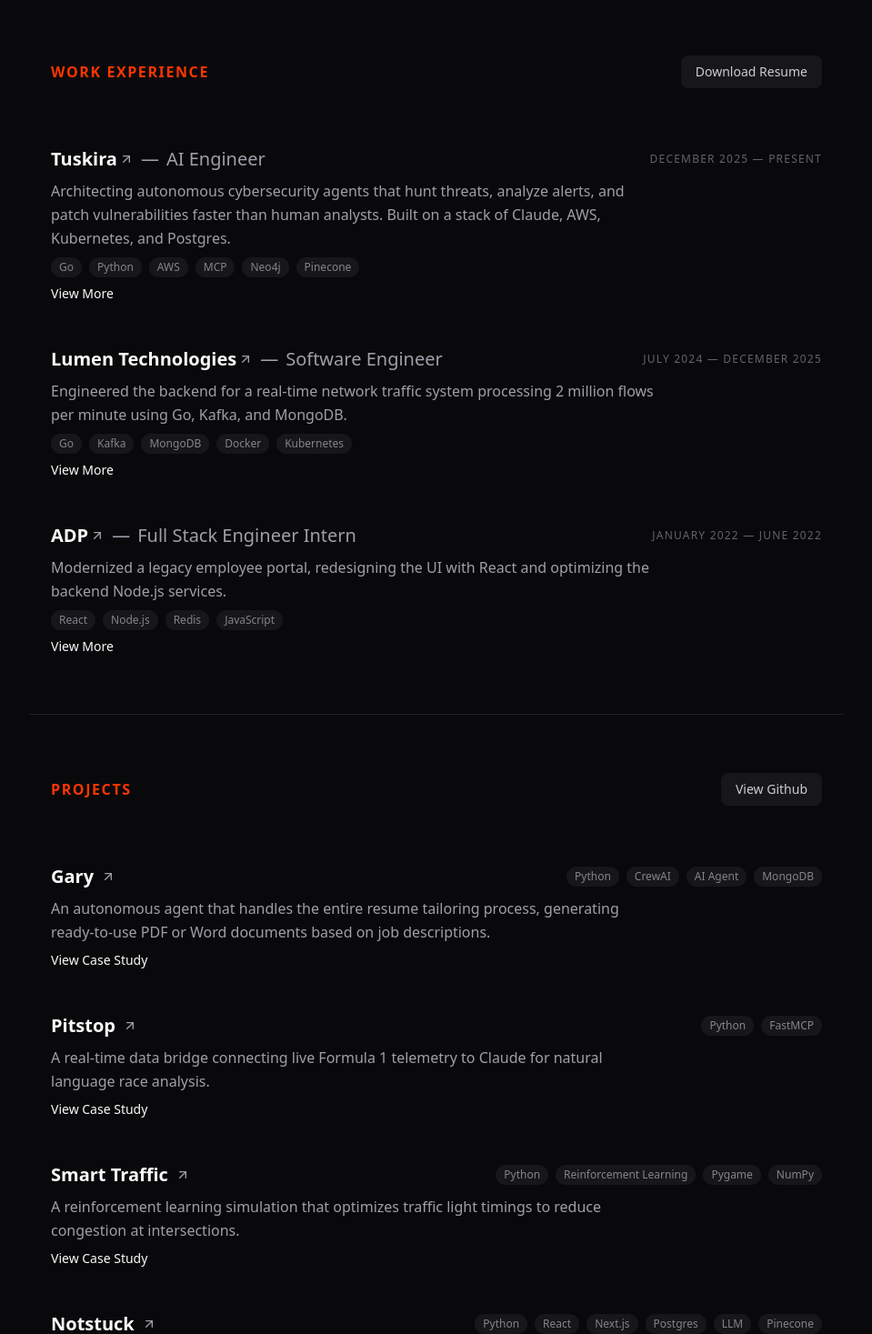
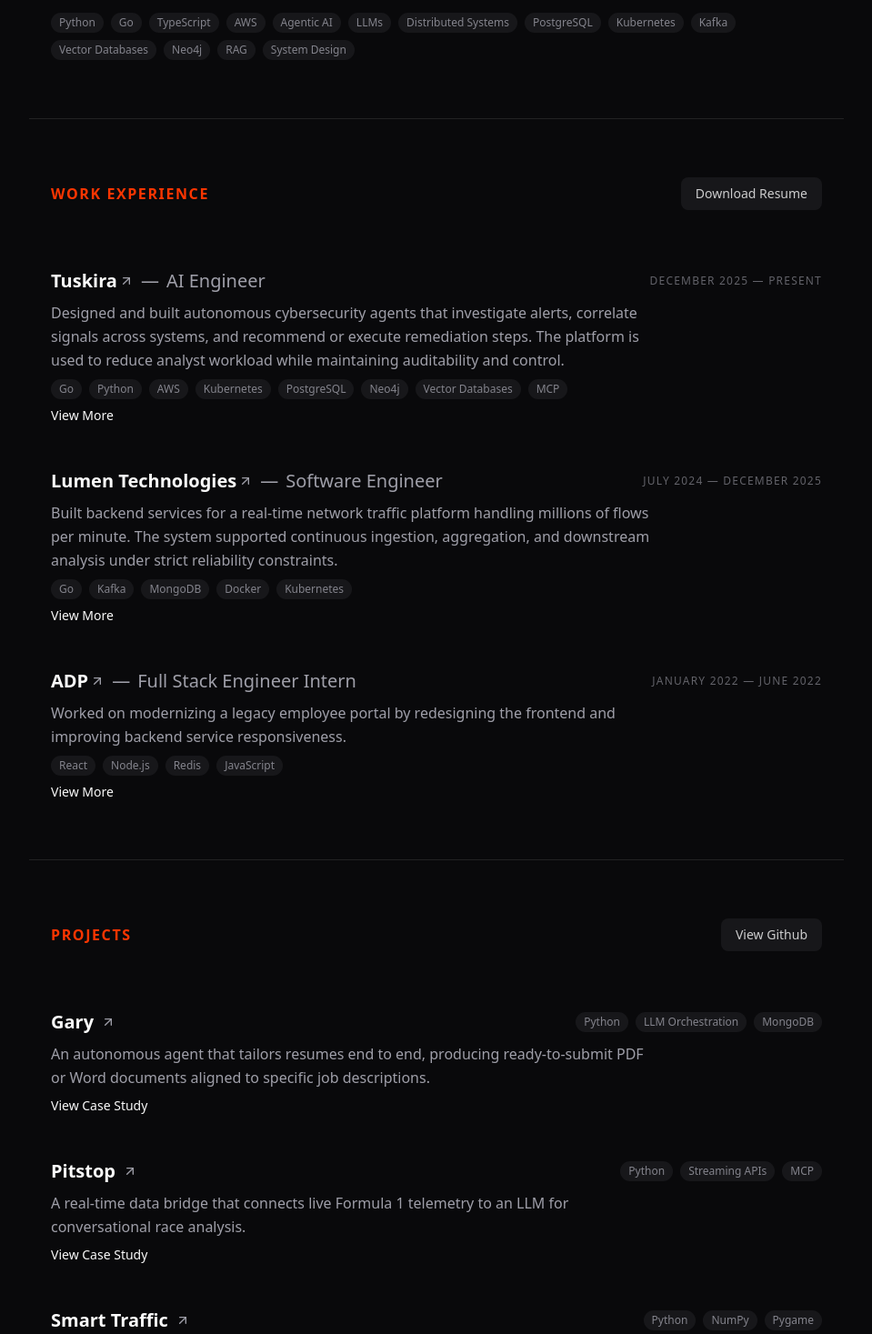
Before and after one commit to praneethravuri/www, a Next.js app: page / in a window 1280 px wide. Shown: the part 1330-2797 px from the top of the page at 91% size, without its empty margins (160-1119 px from the left). Built offline with nearby package versions, Linux system fonts and the light colour scheme; a web font is replaced by a local one.

Commit message:
updated  content to be human-like

```diff
--- a/app/data/resume.tsx
+++ b/app/data/resume.tsx
@@ -1,43 +1,49 @@
-
-
-
 export const data = {
     firstName: "Praneeth",
     lastName: "Ravuri",
     resumeUrl: "https://docs.google.com/document/d/1Ue.../edit?usp=sharing", // Placeholder
     url: "https://praneethravuri.com",
     title: "AI Engineer",
-    about: "I started at GRIET in India, but I moved to George Mason University because I wanted to get my hands dirty. I didn't just want to study code; I wanted to collaborate on systems that actually moved. The turning point was a Machine Learning course where I built a traffic congestion model using SARSA. Watching that simulation learn to clear an intersection was the moment I realized I didn't just want to build UIs—I wanted to build intelligence. Outside of code, my brain works the same way. Whether I'm reverse-engineering a recipe to improve the texture or analyzing F1 pit strategies, I’m obsessed with optimization. My goal now is simple: automate boredom. I build agents so humans can do the interesting stuff.",
+
+    about:
+        "I’m an AI engineer focused on building systems that reason, adapt, and operate with minimal human oversight. I started my computer science journey at GRIET in India, where I built a strong foundation in software engineering, and later continued at George Mason University to push deeper into distributed systems and machine learning. Along the way, a reinforcement learning project—training an agent to manage traffic signals using SARSA—shifted how I thought about software. I stopped seeing systems as static pipelines and started treating them as decision-makers. Since then, my work has centered on autonomous agents that sift through noisy data, retain useful context, and act with intent. I enjoy tightening feedback loops, cutting wasted computation, and designing memory systems that help models stay grounded over time. Outside of work, I apply the same thinking to anything that can be optimized—whether that’s a recipe, a workflow, or a race strategy. My goal is simple: reduce busywork so people can focus on problems that actually require human judgment.",
+
+    tagline: "I build long-running AI systems with memory, guardrails, and infrastructure that does not fall apart once they leave the demo.",
     keywords: [
         "Python",
         "Go",
         "TypeScript",
         "AWS",
-        "AI Agents",
+        "Agentic AI",
         "LLMs",
+        "Distributed Systems",
         "PostgreSQL",
         "Kubernetes",
-        "MCP",
+        "Kafka",
+        "Vector Databases",
         "Neo4j",
-        "Vector Database"
+        "RAG",
+        "System Design"
     ],
+
     contact: {
         email: "ravpraneeth@gmail.com",
         social: {
             GitHub: {
                 name: "GitHub",
-                url: "https://www.github.com/praneethravuri",
+                url: "https://www.github.com/praneethravuri"
             },
             LinkedIn: {
                 name: "LinkedIn",
-                url: "https://www.linkedin.com/in/prav10",
+                url: "https://www.linkedin.com/in/prav10"
             },
             X: {
                 name: "X",
-                url: "https://x.com/praneeth2510",
+                url: "https://x.com/praneeth2510"
             }
         }
     },
+
     work: [
         {
             company: "Tuskira",
@@ -46,10 +52,13 @@
             startDate: "December 2025",
             endDate: "Present",
             location: "United States",
-            description: "Architecting autonomous cybersecurity agents that hunt threats, analyze alerts, and patch vulnerabilities faster than human analysts. Built on a stack of Claude, AWS, Kubernetes, and Postgres.",
-            deepInsight: "The biggest challenge in agentic AI isn't the model; it's the context. I built a memory system that allows agents to reference past investigations without getting confused by old errors, using smaller models to summarize history and save context space. I also heavily optimized our MCP servers. Instead of dumping raw data into the LLM, I implemented server-side filtering to ensure we only spend tokens on exactly what the agent requests. The result is a system that can pivot across domains—from finance to healthcare—without hallucinating or burning through the budget.",
-            technologies: ["Go", "Python", "AWS", "MCP", "Neo4j", "Pinecone"]
+            description:
+                "Designed and built autonomous cybersecurity agents that investigate alerts, correlate signals across systems, and recommend or execute remediation steps. The platform is used to reduce analyst workload while maintaining auditability and control.",
+            deepInsight:
+                "A recurring challenge with long-running agents was context drift. To address this, I designed a lightweight memory layer that separates durable knowledge from transient reasoning. Past investigations are summarized using smaller models and stored in structured form, allowing agents to reference history without inheriting outdated assumptions. On the infrastructure side, I optimized our MCP servers to filter and shape data before it ever reached an LLM. This reduced token usage, improved response consistency, and made the system easier to adapt across different enterprise domains.",
+            technologies: ["Go", "Python", "AWS", "Kubernetes", "PostgreSQL", "Neo4j", "Vector Databases", "MCP"]
         },
+
         {
             company: "Lumen Technologies",
             companyUrl: "https://lumen.com",
@@ -57,10 +66,13 @@
             startDate: "July 2024",
             endDate: "December 2025",
             location: "United States",
-            description: "Engineered the backend for a real-time network traffic system processing 2 million flows per minute using Go, Kafka, and MongoDB.",
-            deepInsight: "At this volume, standard code breaks. I had to ensure zero data loss while handling massive throughput. I utilized Go's concurrency primitives—specifically goroutines paired with buffered channels—to manage the data ingestion pressure. We used Kafka partitioning to scale horizontally, ensuring that even during peak traffic spikes, the database writes remained stable and the system didn't choke.",
+            description:
+                "Built backend services for a real-time network traffic platform handling millions of flows per minute. The system supported continuous ingestion, aggregation, and downstream analysis under strict reliability constraints.",
+            deepInsight:
+                "At sustained high throughput, small design decisions compound quickly. I focused on predictable data flow and backpressure handling using Go’s concurrency primitives and Kafka partitioning. Buffered channels helped absorb short traffic spikes, while careful partition strategy kept consumers balanced during peak load. The result was stable ingestion with zero observed data loss, even during high-variance traffic events.",
             technologies: ["Go", "Kafka", "MongoDB", "Docker", "Kubernetes"]
         },
+
         {
             company: "ADP",
             companyUrl: "https://adp.com",
@@ -68,63 +80,86 @@
             startDate: "January 2022",
             endDate: "June 2022",
             location: "India",
-            description: "Modernized a legacy employee portal, redesigning the UI with React and optimizing the backend Node.js services.",
-            deepInsight: "This was my crash course in performance at scale. I implemented Redis caching strategies that took a heavy load off our primary databases, significantly cutting down response times. It taught me that a pretty UI is useless if the backend can't deliver data instantly.",
+            description:
+                "Worked on modernizing a legacy employee portal by redesigning the frontend and improving backend service responsiveness.",
+            deepInsight:
+                "This role made performance tradeoffs tangible. I introduced Redis-based caching to reduce repeated database reads, which cut response times and smoothed load during peak usage. It reinforced a lesson I still carry: frontend polish only matters if the backend can deliver data quickly and reliably.",
             technologies: ["React", "Node.js", "Redis", "JavaScript"]
         }
     ],
+
     projects: [
         {
             name: "Gary",
             url: "https://github.com/praneethravuri/gary",
-            description: "An autonomous agent that handles the entire resume tailoring process, generating ready-to-use PDF or Word documents based on job descriptions.",
-            tags: ["Agentic AI", "Context Engineering", "Python"],
-            problem: "I got tired of the repetitive loop of tweaking resumes manually. Existing tools were just wrappers around basic prompts that didn't actually understand the job requirements.",
-            solution: "Gary uses a multi-step agentic workflow. It searches for relevant keywords, analyzes the tone of the JD, and rewrites bullet points using complex context engineering to ensure the output beats ATS filters.",
-            outcome: "It’s not just a rewriter; it’s an end-to-end recruiter engagement tool that saves hours of manual editing per application.",
-            techStack: ["Python", "CrewAI", "AI Agent", "MongoDB"]
+            description:
+                "An autonomous agent that tailors resumes end to end, producing ready-to-submit PDF or Word documents aligned to specific job descriptions.",
+            tags: ["Agentic AI", "Context Engineering", "LLMs"],
+            problem:
+                "Manually adjusting resumes for each role is repetitive and error-prone. Most existing tools rely on shallow prompt templates and miss role-specific nuance.",
+            solution:
+                "Gary uses a multi-step agent workflow to extract role requirements, analyze tone and expectations, and rewrite experience bullets accordingly. The system balances keyword alignment with readability, while maintaining a consistent candidate narrative.",
+            outcome:
+                "Cuts hours of manual editing per application and produces resumes that perform better in both ATS screening and recruiter review.",
+            techStack: ["Python", "LLM Orchestration", "MongoDB"]
         },
+
         {
             name: "Pitstop",
             url: "https://github.com/praneethravuri/pitstop",
-            description: "A real-time data bridge connecting live Formula 1 telemetry to Claude for natural language race analysis.",
-            tags: ["F1", "MCP", "LLM"],
-            problem: "F1 data is notoriously fragmented. I wanted a way to 'talk' to the race strategy as it was happening, rather than digging through multiple dashboards.",
-            solution: "I built an MCP server that pipes live OpenF1 data directly into Claude’s context window. The interface is simple, but the backend handles rapid-fire WebSocket streams to keep the LLM updated on lap times and tire degradation.",
-            outcome: "Turns complex, high-speed telemetry into a conversational interface for race fans.",
-            techStack: ["Python", "FastMCP"]
+            description:
+                "A real-time data bridge that connects live Formula 1 telemetry to an LLM for conversational race analysis.",
+            tags: ["MCP", "Streaming Data", "LLMs"],
+            problem:
+                "Live F1 data is fragmented across dashboards, making it hard to reason about strategy as the race unfolds.",
+            solution:
+                "I built an MCP server that streams live telemetry into an LLM-friendly format. The backend handles high-frequency WebSocket updates and selectively forwards relevant signals such as lap times, tire wear, and pit windows.",
+            outcome:
+                "Transforms fast-moving telemetry into an interactive, natural-language view of race strategy.",
+            techStack: ["Python", "Streaming APIs", "MCP"]
         },
+
         {
             name: "Smart Traffic",
             url: "https://github.com/praneethravuri/traffic-congestion-reduction-with-SARSA",
-            description: "A reinforcement learning simulation that optimizes traffic light timings to reduce congestion at intersections.",
-            tags: ["Reinforcement Learning", "NumPy", "Python"],
-            problem: "Fixed-timer traffic lights are inefficient. They force cars to wait even when the other road is empty, causing unnecessary congestion.",
-            solution: "I built a simulation environment and trained an agent using the SARSA algorithm. The agent observes the queue lengths and learns the optimal policy for switching lights dynamically.",
-            outcome: "This was my 'hello world' to AI. It successfully learned to prioritize high-density lanes, significantly reducing average wait times compared to static timers.",
-            techStack: ["Python", "Reinforcement Learning", "Pygame", "NumPy"]
+            description:
+                "A reinforcement learning simulation that dynamically adjusts traffic light timing to reduce congestion.",
+            tags: ["Reinforcement Learning", "Python"],
+            problem:
+                "Fixed-timer intersections waste capacity by treating all traffic patterns the same.",
+            solution:
+                "I modeled an intersection environment and trained an agent using SARSA. The agent observes queue lengths and learns when to switch lights based on current demand.",
+            outcome:
+                "The learned policy reduced average wait times compared to static schedules and served as my entry point into applied reinforcement learning.",
+            techStack: ["Python", "NumPy", "Pygame"]
         },
+
         {
             name: "Notstuck",
             url: "https://github.com/praneethravuri/notstuck",
-            description: "A hybrid-search RAG assistant designed to pull precise answers from massive technical documentation.",
-            tags: ["RAG", "Vector Search", "TypeScript"],
-            problem: "Standard keyword search fails when you don't know the exact terminology, and pure semantic search can miss specific technical details.",
-            solution: "I implemented a hybrid pipeline that combines semantic understanding with keyword precision. It pinpoints exact paragraphs in 500+ page documents and synthesizes an answer with citations.",
-            outcome: "Drastically reduces the time spent hunting through PDFs for technical specs.",
-            techStack: ["Python", "React", "Next.js", "Postgres", "LLM", "Pinecone"]
-        },
+            description:
+                "A hybrid-search RAG assistant for extracting precise answers from large technical documents.",
+            tags: ["RAG", "Hybrid Search", "TypeScript"],
+            problem:
+                "Keyword search struggles with vague queries, while pure semantic search often misses exact technical details.",
+            solution:
+                "I built a pipeline that combines vector similarity with keyword filtering to locate relevant sections in large documents, then generates answers with source citations.",
+            outcome:
+                "Reduces the time spent navigating long PDFs and improves confidence in retrieved answers.",
+            techStack: ["TypeScript", "React", "Next.js", "PostgreSQL", "Vector Databases", "LLMs"]
+        }
     ],
+
     education: [
         {
             institution: "George Mason University",
             institutionUrl: "https://www2.gmu.edu/",
-            degree: "Master's in Computer Science",
+            degree: "Master’s in Computer Science"
         },
         {
             institution: "GRIET",
             institutionUrl: "https://www.griet.ac.in/",
-            degree: "Bachelor's in Computer Science",
+            degree: "Bachelor’s in Computer Science"
         }
     ]
-}
+};
--- a/components/About.tsx
+++ b/components/About.tsx
@@ -14,21 +14,21 @@
                 </div>
 
                 <div className="max-w-4xl text-base text-muted-foreground leading-relaxed">
-                    My journey in tech began at{" "}
+                    I&apos;m an AI engineer focused on building systems that reason, adapt, and operate with minimal human oversight. I started my computer science journey at{" "}
                     <CustomLink
                         href="http://www.griet.ac.in"
                         className="text-foreground"
                     >
                         GRIET
                     </CustomLink>{" "}
-                    in India, but I moved to{" "}
+                    in India, where I built a strong foundation in software engineering, and later continued at{" "}
                     <CustomLink
                         href="https://www2.gmu.edu"
                         className="text-foreground"
                     >
                         George Mason University
                     </CustomLink>
-                    {" "}because I wanted to get my hands dirty. I didn&apos;t just want to study code; I wanted to collaborate on systems that actually moved. The turning point was a Machine Learning course where I built a traffic congestion model using SARSA. Watching that simulation learn to clear an intersection was the moment I realized I didn&apos;t just want to build UIs—I wanted to build intelligence. Outside of code, my brain works the same way. Whether I&apos;m reverse-engineering a recipe to improve the texture or analyzing F1 pit strategies, I&rsquo;m obsessed with optimization. My goal now is simple: automate boredom. I build agents so humans can do the interesting stuff.
+                    {" "}to push deeper into distributed systems and machine learning. Along the way, a reinforcement learning project—training an agent to manage traffic signals using SARSA—shifted how I thought about software. I stopped seeing systems as static pipelines and started treating them as decision-makers. Since then, my work has centered on autonomous agents that sift through noisy data, retain useful context, and act with intent. I enjoy tightening feedback loops, cutting wasted computation, and designing memory systems that help models stay grounded over time. Outside of work, I apply the same thinking to anything that can be optimized—whether that&apos;s a recipe, a workflow, or a race strategy. My goal is simple: reduce busywork so people can focus on problems that actually require human judgment.
                 </div>
                 <div className="mt-6 flex flex-wrap gap-2 max-w-4xl">
                     {data.keywords.map((skill, index) => (
--- a/components/Hero.tsx
+++ b/components/Hero.tsx
@@ -2,6 +2,7 @@
 
 import { motion } from "motion/react";
 import { FlickeringGrid } from "@/components/ui/flickering-grid";
+import { data } from "@/app/data/resume";
 
 
 export function Hero() {
@@ -40,7 +41,8 @@
           className="max-w-2xl mx-auto"
         >
           <p className="text-lg md:text-xl text-muted-foreground leading-relaxed font-medium">
-            I build intelligent, scalable systems that bridge the gap between complex AI research and reliable production engineering.
+            {data.tagline}
+
           </p>
         </motion.div>
       </div>
```
